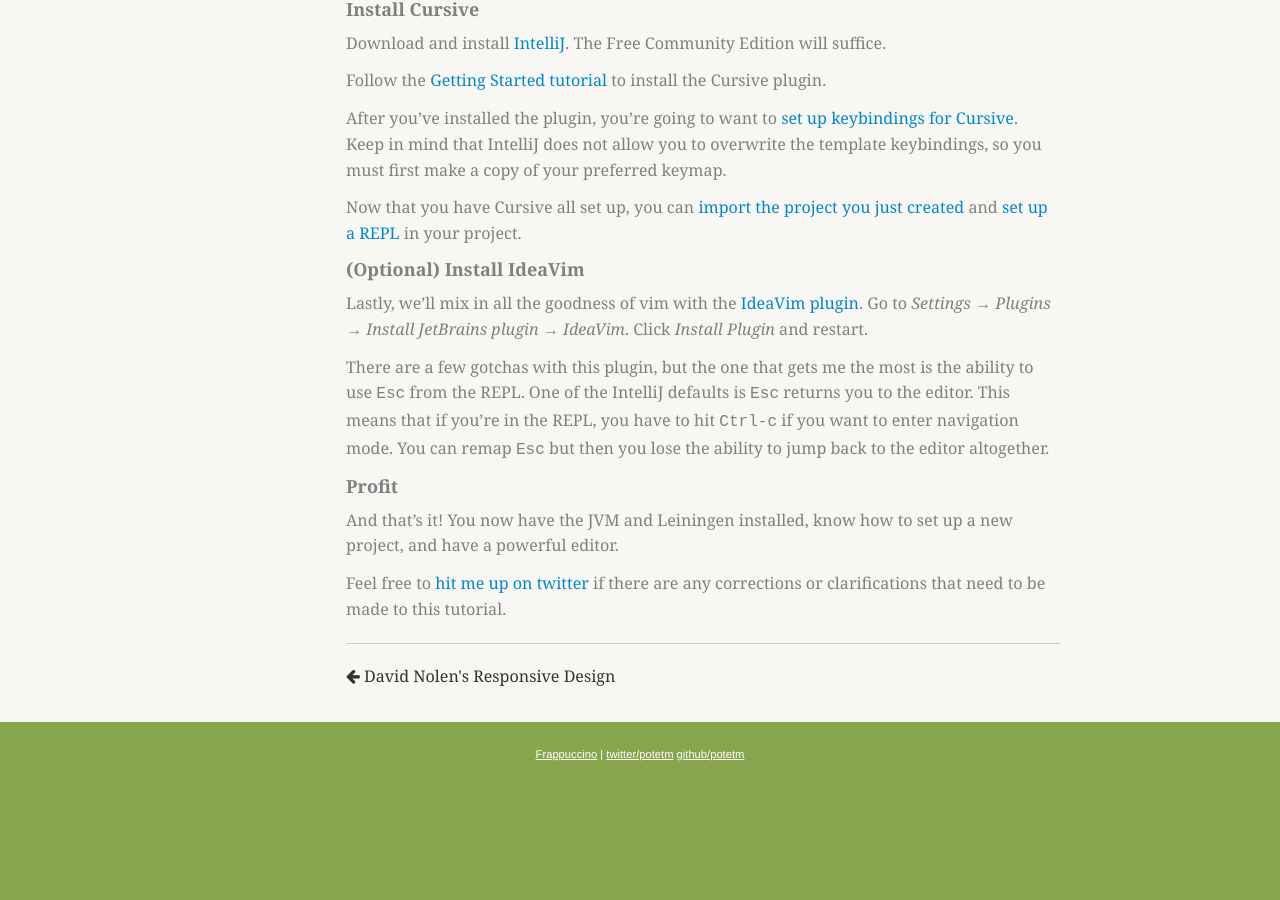
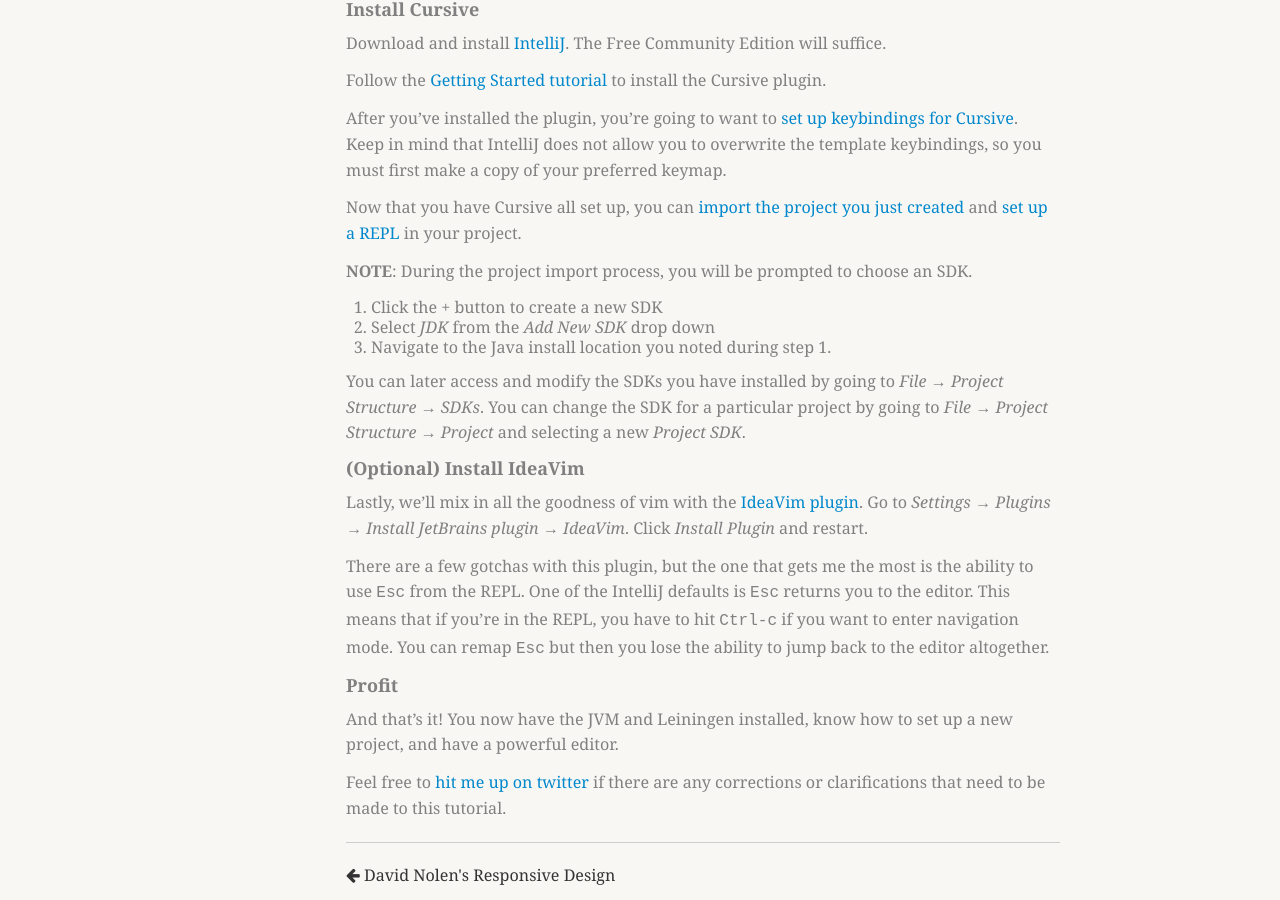
Before and after one commit to potetm/potetm.github.io, a Jekyll site: the page built from _posts/2015-10-04-beginning-clojure-cursive.md, in a window 1280 px wide and 900 px high, scrolled down 1903 px. Built offline with Jekyll 4.4.1, drawn with Linux system fonts in a browser that asks for light colours; Markdown is read by kramdown in place of the engine named in the settings; before the commit the page ends 2689 px from its top, so only the background shows below that.

Commit message:
Add a blurb about SDKs.

```diff
--- a/_posts/2015-10-04-beginning-clojure-cursive.md
+++ b/_posts/2015-10-04-beginning-clojure-cursive.md
@@ -90,6 +90,16 @@
 [import the project you just created](https://cursiveclojure.com/userguide/leiningen.html) and
 [set up a REPL](https://cursiveclojure.com/userguide/leiningen.html) in your project.
 
+**NOTE**: During the project import process, you will be prompted to choose an SDK.
+
+  1. Click the + button to create a new SDK
+  2. Select *JDK* from the *Add New SDK* drop down
+  3. Navigate to the Java install location you noted during step 1.
+
+You can later access and modify the SDKs you have installed by going to *File → Project Structure → SDKs*.
+You can change the SDK for a particular project by going to *File → Project Structure → Project* and
+selecting a new *Project SDK*.
+
 #### (Optional) Install IdeaVim
 Lastly, we'll mix in all the goodness of vim with the [IdeaVim plugin](https://github.com/JetBrains/ideavim).
 Go to *Settings → Plugins → Install JetBrains plugin → IdeaVim*. Click *Install Plugin* and restart.
```
